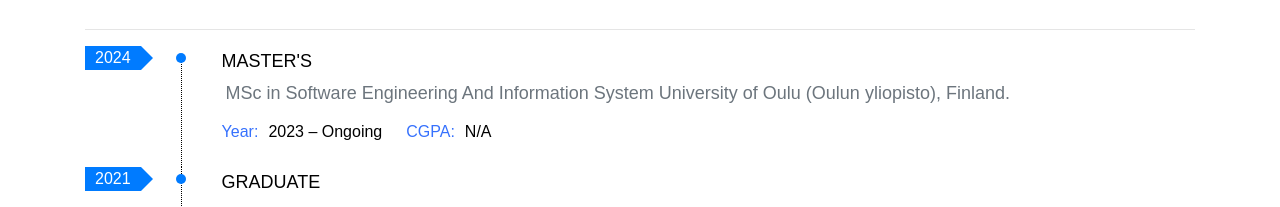
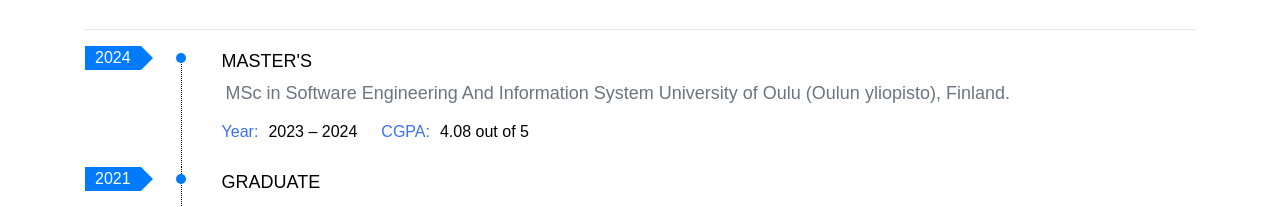
Before and after one commit to asiddika23/asiddika23.github.io, a plain HTML site: page index.html in a window 1280 px wide. Shown: the part 1747-1954 px from the top of the page. Drawn offline with nearby package versions, Linux system fonts and the light colour scheme.

Commit message:
Update index.html
Uni grade

```diff
--- a/index.html
+++ b/index.html
@@ -385,11 +385,11 @@
                 <div class="item-description  d-block d-sm-flex">
                   <div class="single-info d-flex mr-4">
                     <span>Year:</span>
-                    <p>2023 – Ongoing </p>
+                    <p>2023 – 2024 </p>
                   </div>
                   <div class="single-info d-flex">
                     <span>CGPA:</span>
-                    <p>N/A</p>
+                    <p>4.08 out of 5</p>
                   </div>
                 </div>
               </div>
```
